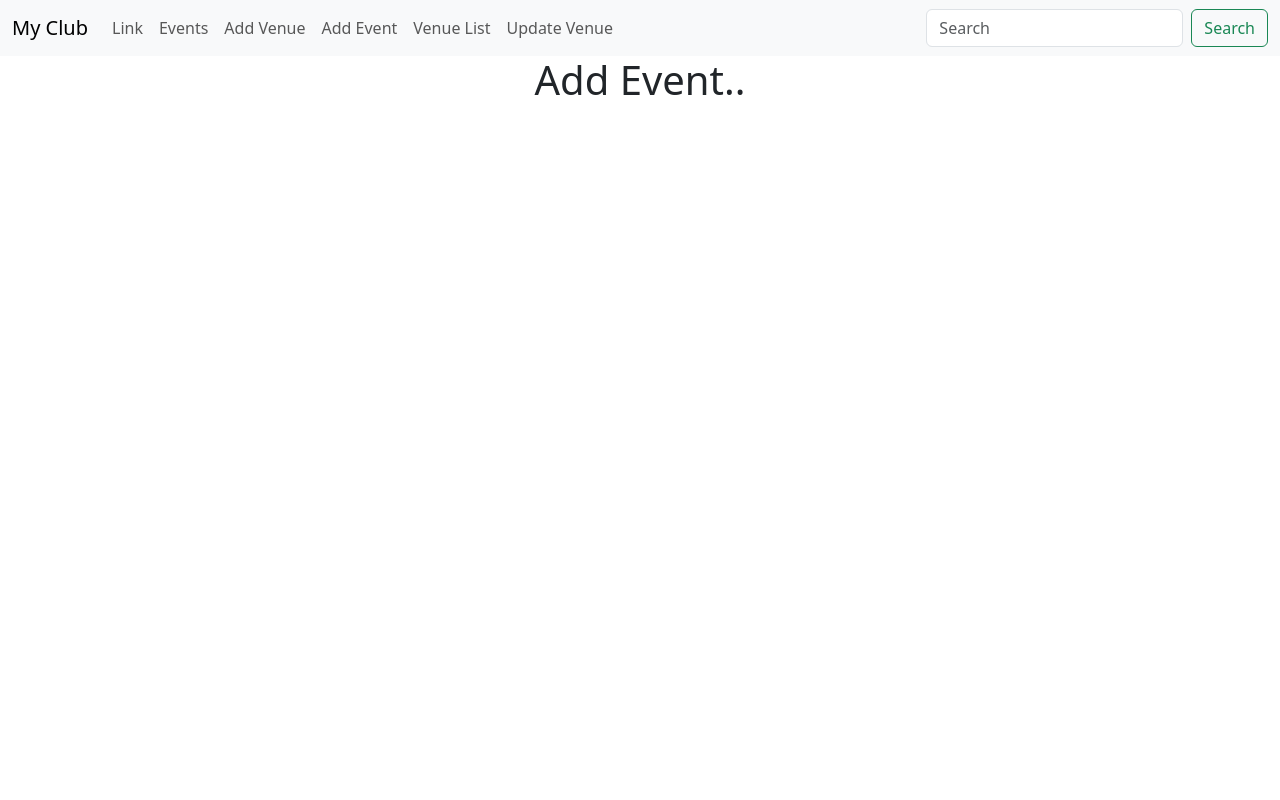
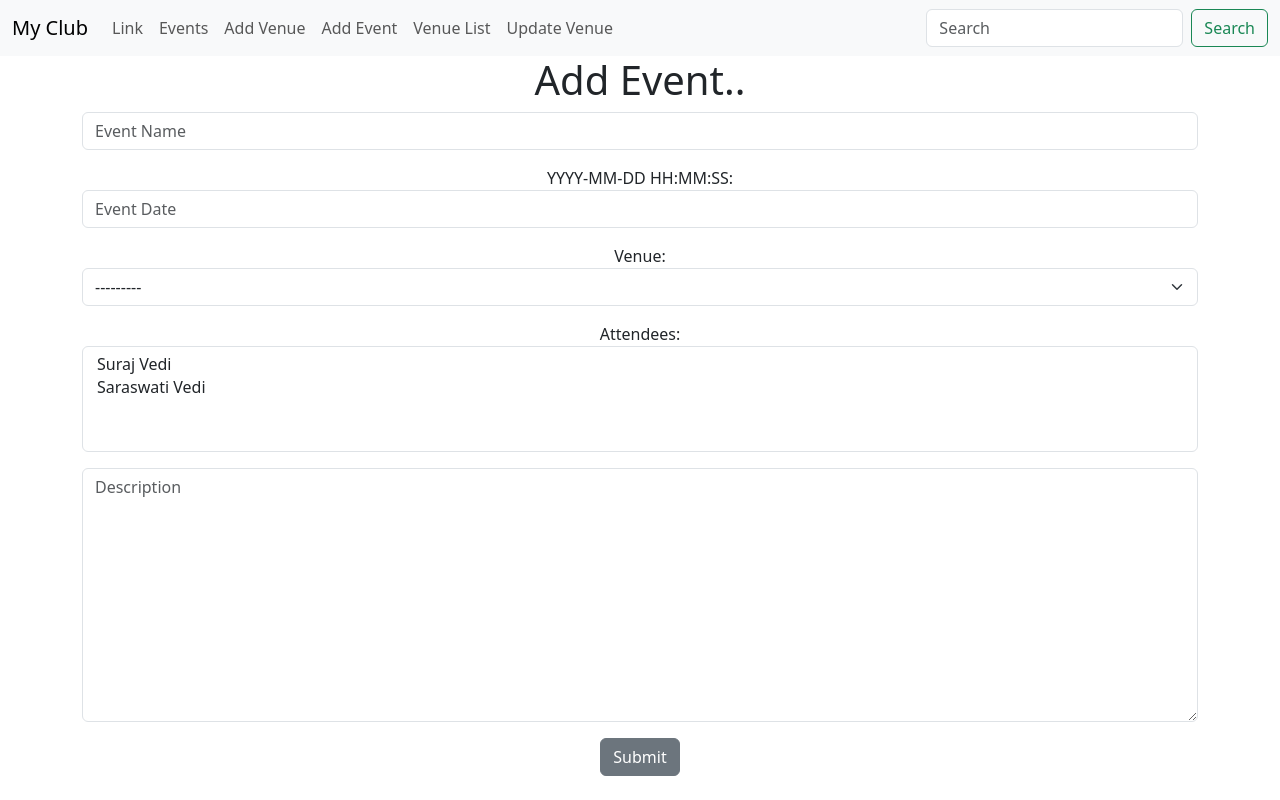
Before and after one commit to suraj-2021/django-eventmanagement_app, a Django app: page /add_event/ in a window 1280 px wide. Run offline with Django 4.2, Linux system fonts and the light colour scheme; data comes from the database, SQL or seed files in the repository.

Commit message:
Added more functionality to Add Event Section...

```diff
--- a/myclub_website/events/forms.py
+++ b/myclub_website/events/forms.py
@@ -12,6 +12,7 @@
 			'name': '',
 			'event_date': 'YYYY-MM-DD HH:MM:SS',
 			'venue': 'Venue',
+			''
 			'attendees': 'Attendees',
 			'description': '',
 		}
@@ -19,7 +20,7 @@
 			'name': forms.TextInput(attrs={'class':'form-control', 'placeholder':'Event Name'}),
 			'event_date': forms.TextInput(attrs={'class':'form-control', 'placeholder':'Event Date'}),
 			'venue': forms.Select(attrs={'class':'form-select', 'placeholder':'Venue'}),
-			'attendees': forms.SelectMultiple(attrs={'class':'form-control', 'placeholder':'Attendees'}),
+			'attendees': forms.SelectMultiple(attrs={'class':'form-select', 'placeholder':'Attendees'}),
 			'description': forms.Textarea(attrs={'class':'form-control', 'placeholder':'Description'}),
 		}
 
--- a/myclub_website/events/templates/events/add_event.html
+++ b/myclub_website/events/templates/events/add_event.html
@@ -2,7 +2,18 @@
 {%block content%}
 <center>
     <h1>Add Event..</h1>
+    {% if submitted %}
+     <h3>  You've submitted the Event Successfully!!! </h3>
+       {%else%}
 
+
+        <form action = "" method = "POST">
+        {%csrf_token%}
+        {{form.as_p}}
+        <input type = "submit" value = "Submit" class = "btn btn-secondary">
+
+        </form>
+        {%endif%}
 </center>
 
 {%endblock%}
```
